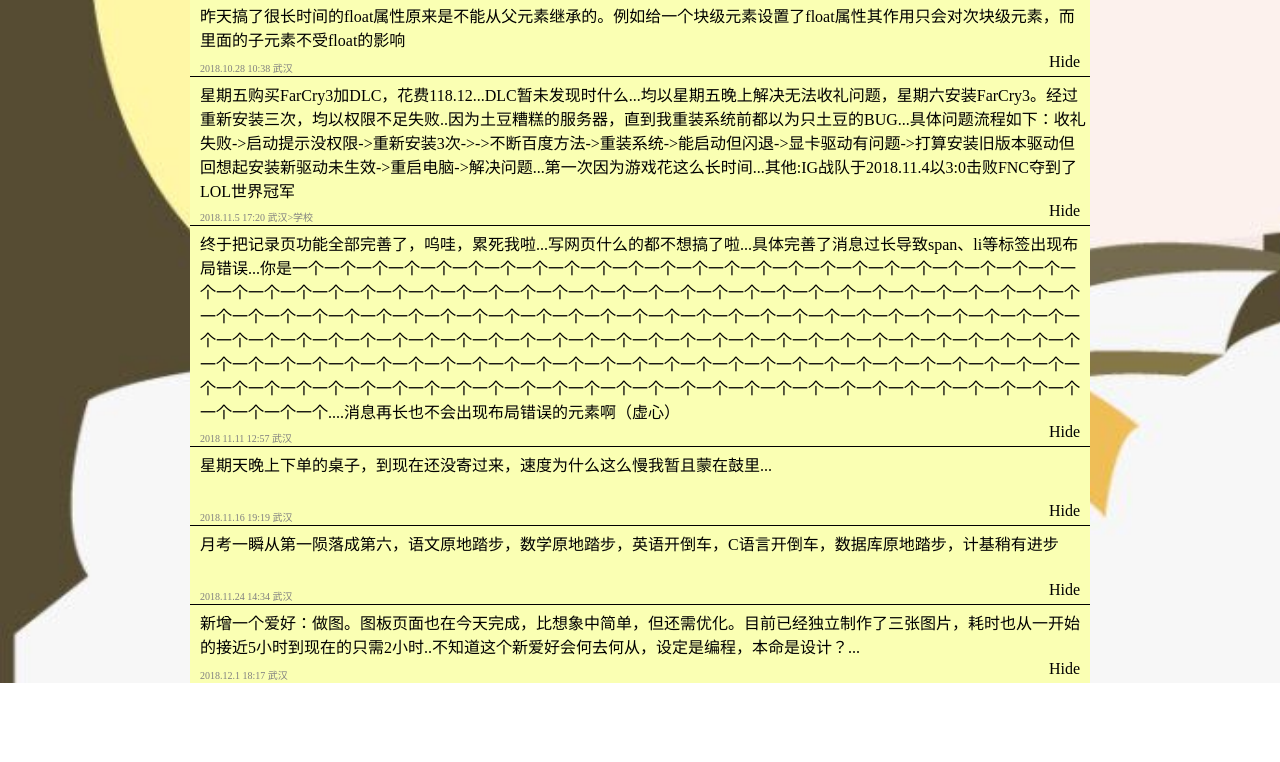
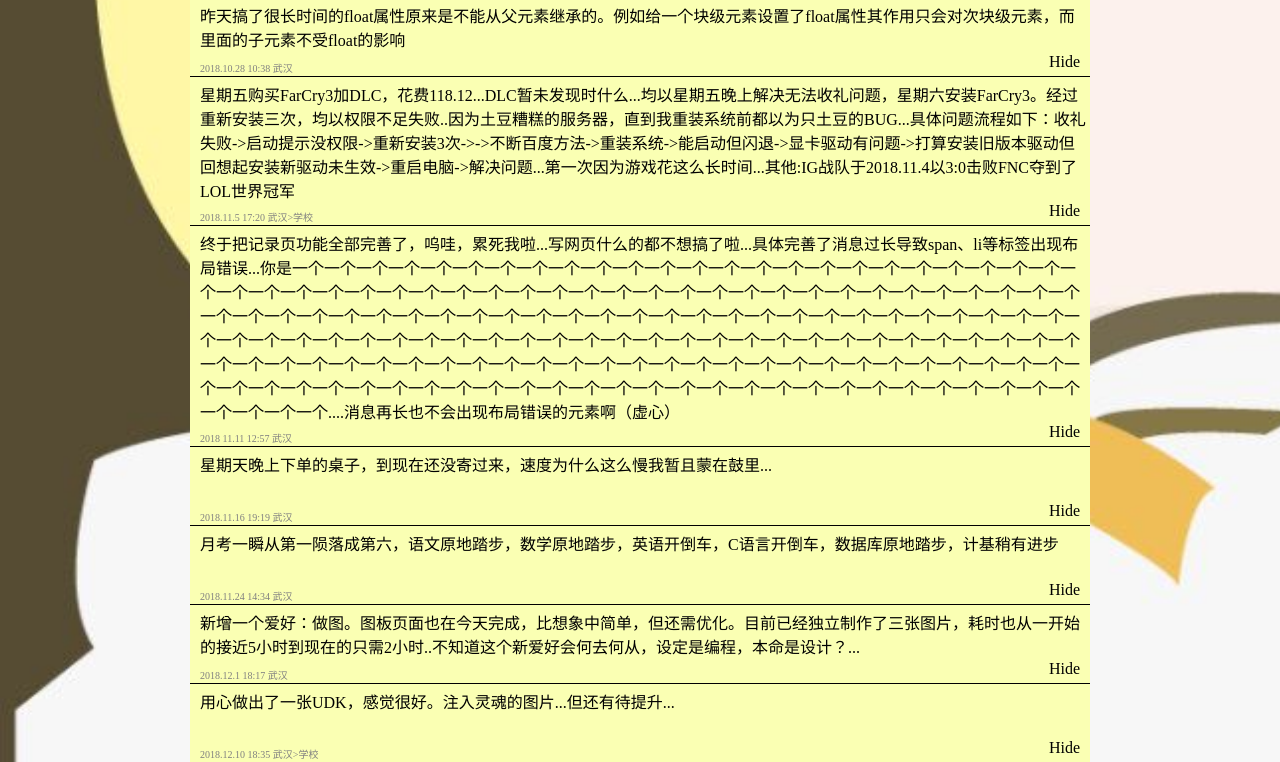
Before and after one commit to KeepCodeing/InfectedZer-S, a plain HTML site: page jilu.html in a window 1280 px wide. Shown: the part 507-1269 px from the top of the page. Before the commit the page ends 1190 px from the top, so only its background shows below. Drawn offline with Linux system fonts and the light colour scheme.

Commit message:
Update jilu.html

```diff
--- a/jilu.html
+++ b/jilu.html
@@ -353,6 +353,10 @@
                 +"不知道这个新爱好会何去何从，设定是编程，本命是设计？...",
                 time:"2018.12.1 18:17 武汉"
             });
+            appen({
+                MyMsg:"用心做出了一张UDK，感觉很好。注入灵魂的图片...但还有待提升...",
+                time:"2018.12.10 18:35 武汉>学校"
+            });
             //设置li的JS
             function AllSet(){
                 let max=document.getElementsByClassName("list").length;
```
